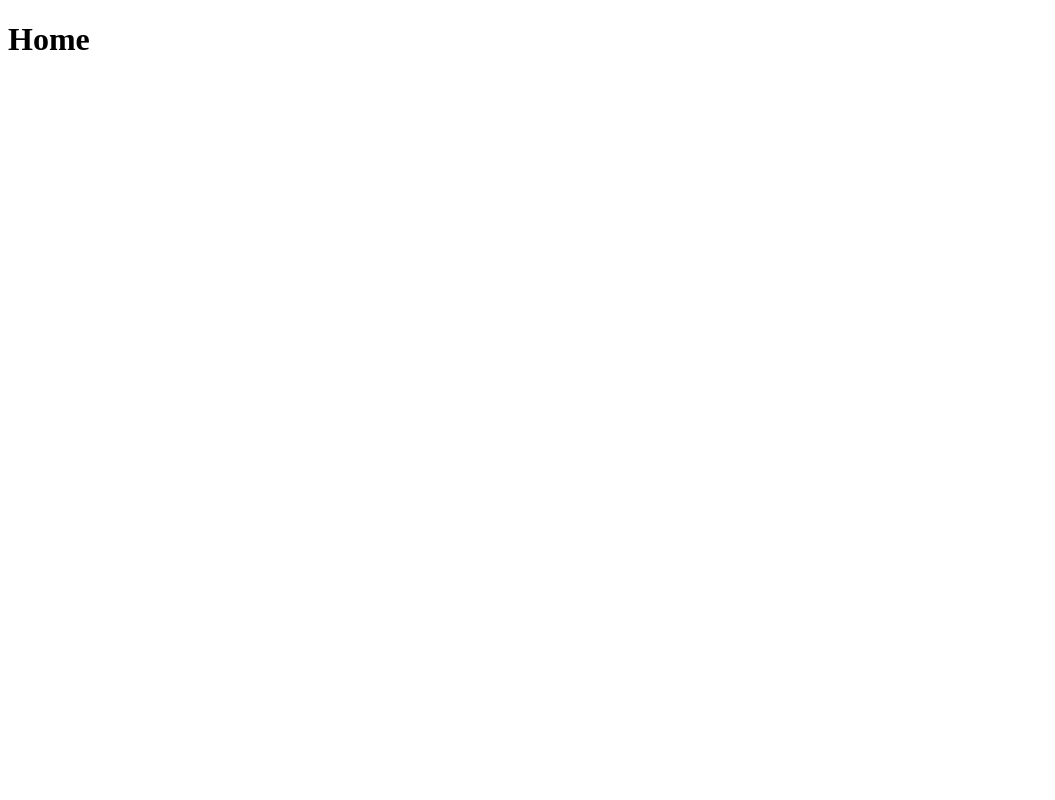
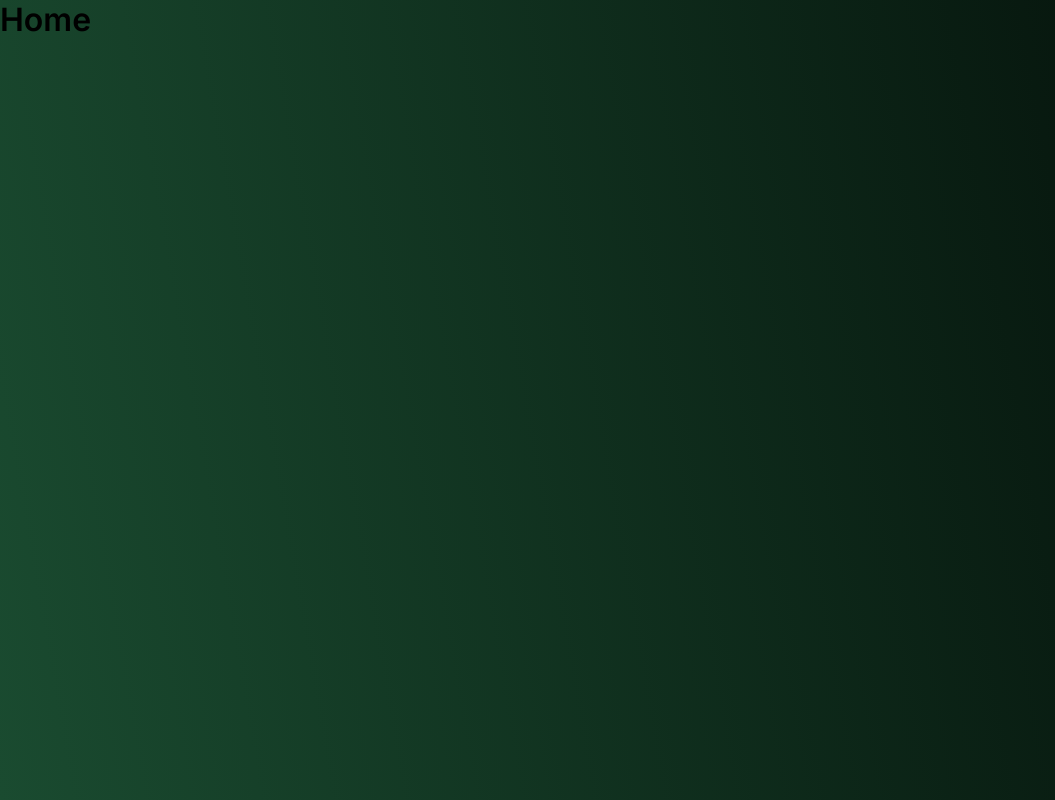
Before and after one commit to DaviBisewski/frango_landingpage, a React (Vite) app: page / in a window 1280 px wide. Shown: the whole page, without its empty margins (0-1055 px from the left). Built offline with nearby package versions, Linux system fonts and the light colour scheme.

Commit message:
Adiciona estilos globais e formatação ao componente Home

```diff
--- a/src/pages/Home.jsx
+++ b/src/pages/Home.jsx
@@ -1,7 +1,7 @@
 function Home() {
   return (
     <>
-      <h1>Home</h1>
+      <h1 className="text-3xl font-bold text-white">Home</h1>
     </>
   )
 }
--- a/src/styles/global.css
+++ b/src/styles/global.css
@@ -0,0 +1,21 @@
+@import url('https://fonts.googleapis.com/css2?family=Inter:wght@400;500;600&family=Poppins:wght@500;600;700&display=swap');
+:root {
+  --font-tittle: 'Poppins', sans-serif;
+  --font-body: 'Inter', sans-serif;
+}
+
+*{
+    margin: 0;
+    padding: 0;
+    box-sizing: border-box;
+}
+
+body {
+  min-height: 100vh;
+  font-family: var(--font-body);
+  background: linear-gradient(
+    260deg,
+    #040F09 0%,
+    #1A4B30 100%
+  );
+}
```
Also changed, not shown: src/components/sections/Index.jsx (added).
